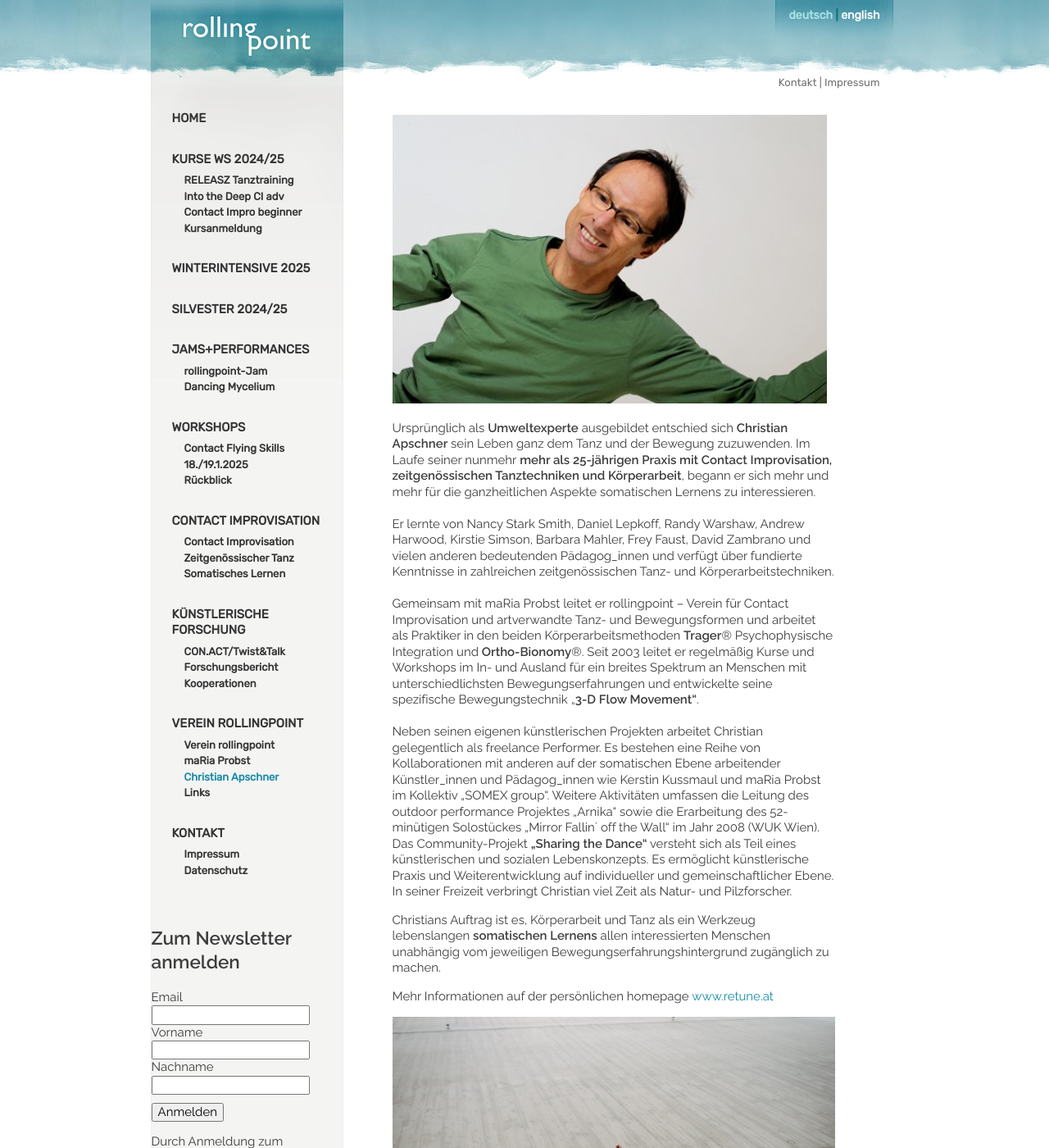
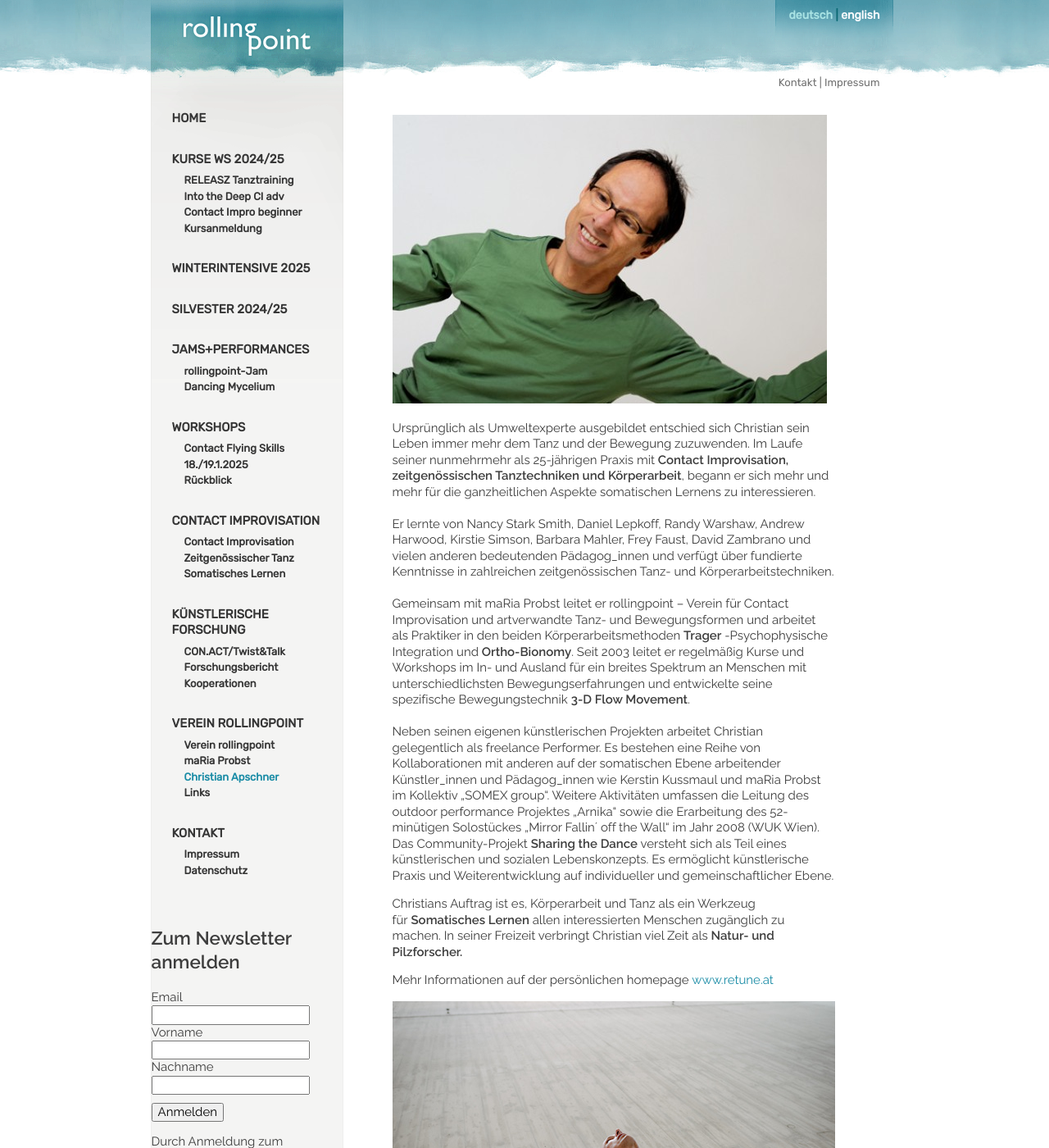
Before and after one commit to manulari/rollingpointat, a Jekyll site: the page built from _pages_de/christian.md, in a window 1280 px wide and 1400 px high. Shown: the whole window at 82% size. Built offline with Jekyll 4.4.1, drawn with Linux system fonts in a browser that asks for light colours; comment, search, counter and statistics services are not loaded.

Commit message:
Update page (de) “christian”

```diff
--- a/_pages_de/christian.md
+++ b/_pages_de/christian.md
@@ -4,15 +4,15 @@ title: Christian Apschner
 ---
 ![](/assets/uploads/700_7881.jpg)
 
-Ursprünglich als **Umweltexperte** ausgebildet entschied sich **Christian Apschner** sein Leben ganz dem Tanz und der Bewegung zuzuwenden. Im Laufe seiner nunmehr **mehr als 25-jährigen Praxis mit Contact Improvisation, zeitgenössischen Tanztechniken und Körperarbeit**, begann er sich mehr und mehr für die ganzheitlichen Aspekte somatischen Lernens zu interessieren.\
+Ursprünglich als Umweltexperte ausgebildet entschied sich Christian sein Leben immer mehr dem Tanz und der Bewegung zuzuwenden. Im Laufe seiner nunmehrmehr als 25-jährigen Praxis mit **Contact Improvisation, zeitgenössischen Tanztechniken und Körperarbeit**, begann er sich mehr und mehr für die ganzheitlichen Aspekte somatischen Lernens zu interessieren.\
 \
 Er lernte von Nancy Stark Smith, Daniel Lepkoff, Randy Warshaw, Andrew Harwood, Kirstie Simson, Barbara Mahler, Frey Faust, David Zambrano und vielen anderen bedeutenden Pädagog_innen und verfügt über fundierte Kenntnisse in zahlreichen zeitgenössischen Tanz- und Körperarbeitstechniken.\
 \
-Gemeinsam mit maRia Probst leitet er rollingpoint – Verein für Contact Improvisation und artverwandte Tanz- und Bewegungsformen und arbeitet als Praktiker in den beiden Körperarbeitsmethoden **Trager**® Psychophysische Integration und **Ortho-Bionomy**®. Seit 2003 leitet er regelmäßig Kurse und Workshops im In- und Ausland für ein breites Spektrum an Menschen mit unterschiedlichsten Bewegungserfahrungen und entwickelte seine spezifische Bewegungstechnik „**3-D Flow Movement“**.\
+Gemeinsam mit maRia Probst leitet er rollingpoint – Verein für Contact Improvisation und artverwandte Tanz- und Bewegungsformen und arbeitet als Praktiker in den beiden Körperarbeitsmethoden **Trager** -Psychophysische Integration und **Ortho-Bionomy**. Seit 2003 leitet er regelmäßig Kurse und Workshops im In- und Ausland für ein breites Spektrum an Menschen mit unterschiedlichsten Bewegungserfahrungen und entwickelte seine spezifische Bewegungstechnik **3-D Flow Movement**.\
 \
-Neben seinen eigenen künstlerischen Projekten arbeitet Christian gelegentlich als freelance Performer. Es bestehen eine Reihe von Kollaborationen mit anderen auf der somatischen Ebene arbeitender Künstler_innen und Pädagog_innen wie Kerstin Kussmaul und maRia Probst im Kollektiv „SOMEX group“. Weitere Aktivitäten umfassen die Leitung des outdoor performance Projektes „Arnika“ sowie die Erarbeitung des 52-minütigen Solostückes „Mirror Fallin´ off the Wall“ im Jahr 2008 (WUK Wien). Das Community-Projekt **„Sharing the Dance“** versteht sich als Teil eines künstlerischen und sozialen Lebenskonzepts. Es ermöglicht künstlerische Praxis und Weiterentwicklung auf individueller und gemeinschaftlicher Ebene. In seiner Freizeit verbringt Christian viel Zeit als Natur- und Pilzforscher.
+Neben seinen eigenen künstlerischen Projekten arbeitet Christian gelegentlich als freelance Performer. Es bestehen eine Reihe von Kollaborationen mit anderen auf der somatischen Ebene arbeitender Künstler_innen und Pädagog_innen wie Kerstin Kussmaul und maRia Probst im Kollektiv „SOMEX group“. Weitere Aktivitäten umfassen die Leitung des outdoor performance Projektes „Arnika“ sowie die Erarbeitung des 52-minütigen Solostückes „Mirror Fallin´ off the Wall“ im Jahr 2008 (WUK Wien). Das Community-Projekt **Sharing the Dance** versteht sich als Teil eines künstlerischen und sozialen Lebenskonzepts. Es ermöglicht künstlerische Praxis und Weiterentwicklung auf individueller und gemeinschaftlicher Ebene.
 
-Christians Auftrag ist es, Körperarbeit und Tanz als ein Werkzeug lebenslangen **somatischen Lernens** allen interessierten Menschen unabhängig vom jeweiligen Bewegungserfahrungshintergrund zugänglich zu machen.
+Christians Auftrag ist es, Körperarbeit und Tanz als ein Werkzeug für **Somatisches Lernen** allen interessierten Menschen zugänglich zu machen. In seiner Freizeit verbringt Christian viel Zeit als **Natur- und Pilzforscher.**
 
 Mehr Informationen auf der persönlichen homepage [www.retune.at](http://www.retune.at/)
 
```
